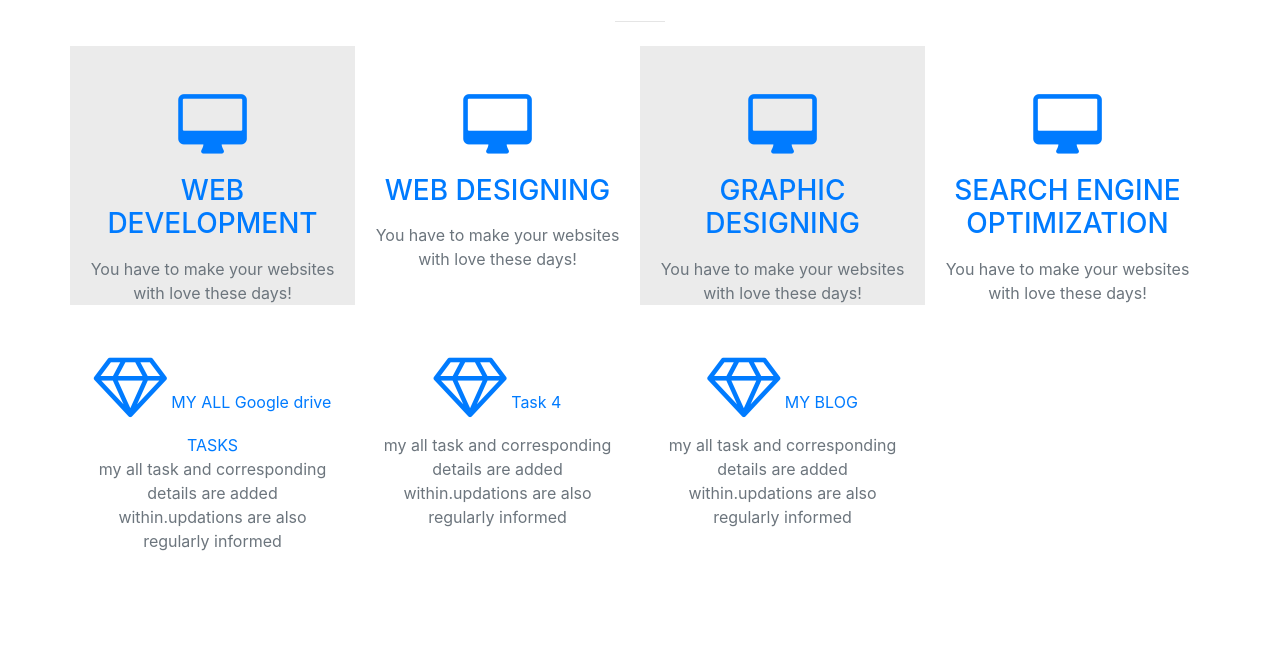
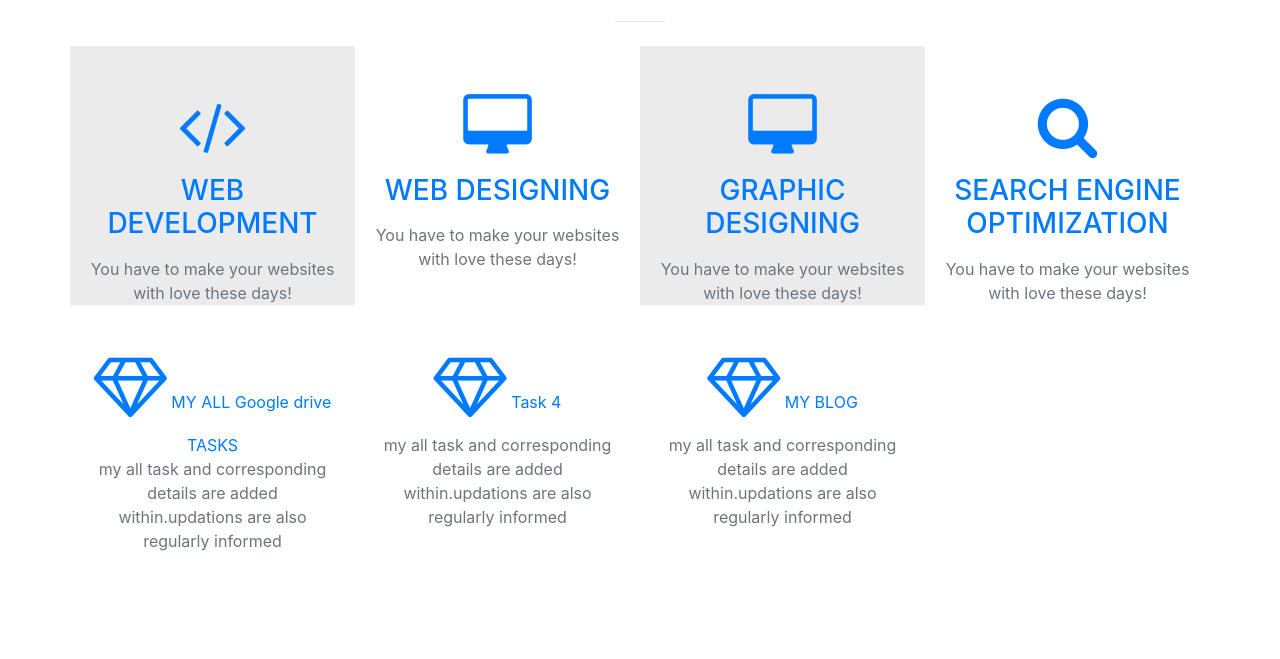
Before and after one commit to dheeraj-ashokan/dheeraj-ashokan.github.io, a website with bundled scripts: page index.html in a window 1280 px wide. Shown: the part 1423-2082 px from the top of the page. Built offline with nearby package versions, Linux system fonts and the light colour scheme.

Commit message:
Update index.html

```diff
--- a/index.html
+++ b/index.html
@@ -100,7 +100,7 @@
 
           <div class="col-lg-3 col-md-6 text-center" style="background-color: #ebebeb;">
             <div class="service-box mt-5 mx-auto">
-              <i class="fa fa-4x fa-desktop text-primary mb-3 sr-icons"></i>
+              <i class="fa fa-4x fa-code text-primary mb-3 sr-icons"></i>
               <a href="#"><h3 class="mb-3">WEB DEVELOPMENT</h3></a>
               <p class="text-muted mb-0">You have to make your websites with love these days!</p>
             </div>
@@ -124,7 +124,7 @@
 
                <div class="col-lg-3 col-md-6 text-center">
             <div class="service-box mt-5 mx-auto">
-              <i class="fa fa-4x fa-desktop text-primary mb-3 sr-icons"></i>
+              <i class="fa fa-4x fa-search text-primary mb-3 sr-icons"></i>
               <a href="#"><h3 class="mb-3">SEARCH ENGINE OPTIMIZATION</h3></a>
               <p class="text-muted mb-0">You have to make your websites with love these days!</p>
             </div>
```
